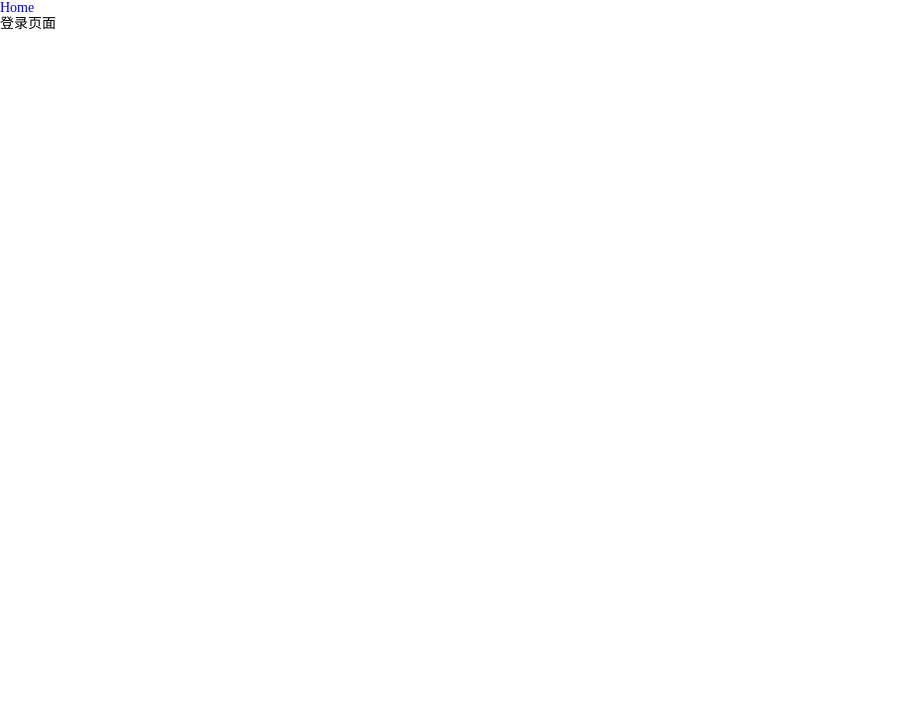
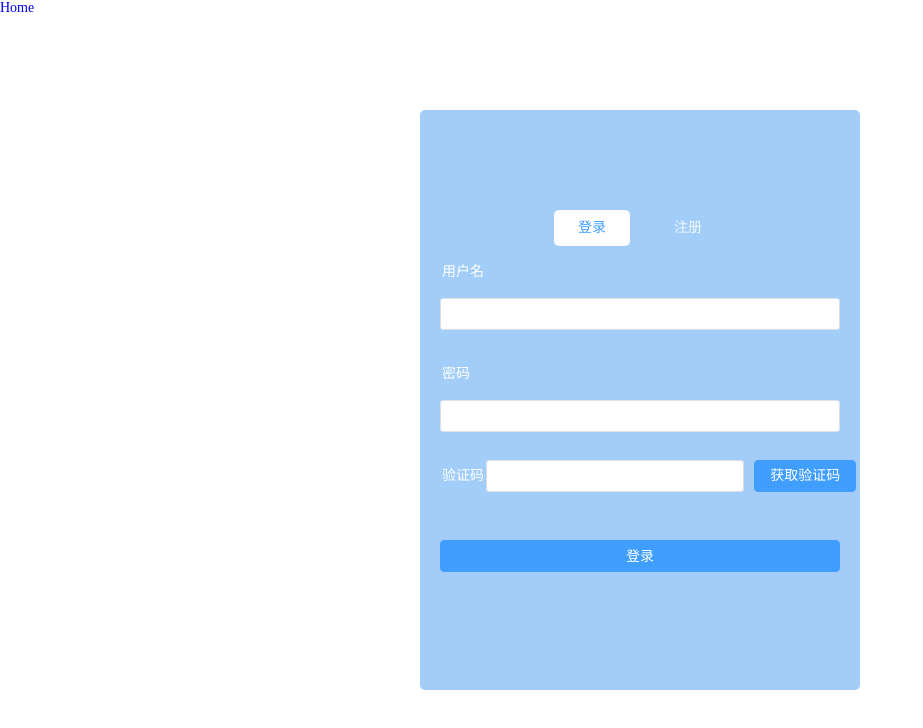
Before and after one commit to xiaolu2333/vue3-admin, a Vue app: page /#/Login in a window 1280 px wide. Before the commit this address had no page. Shown: the top 728 px of the page, without its empty margins (0-923 px from the left). Built offline with nearby package versions, Linux system fonts and the light colour scheme.

Commit message:
登录及注册业务：制作静态登陆页面

```diff
--- a/package.json
+++ b/package.json
@@ -30,6 +30,7 @@
     "sass": "^1.57.1",
     "sass-loader": "^12.6.0",
     "unplugin-auto-import": "^0.12.1",
+    "unplugin-element-plus": "^0.4.1",
     "unplugin-vue-components": "^0.22.12"
   }
 }
--- a/src/plugins/elementui.js
+++ b/src/plugins/elementui.js
@@ -1,9 +1,12 @@
 /* jshint esversion: 6 */
 
 // 在这里手动导入需要的组件，避免造成 main.js 文件过于混乱
-import { ElButton, ElSwitch } from "element-plus";
+import { ElButton, ElSwitch, ElForm, ElFormItem, ElInput } from "element-plus";
 export default (app) => {
   "use strict";
   app.use(ElButton);
   app.use(ElSwitch);
+  app.use(ElForm);
+  app.use(ElFormItem);
+  app.use(ElInput);
 };
--- /dev/null
+++ b/src/styles/elementui.scss
@@ -0,0 +1,4 @@
+.el-button-block {
+  display: block;
+  width: 100%;
+}
--- a/src/styles/main.scss
+++ b/src/styles/main.scss
@@ -1,3 +1,5 @@
+@import "./elementui.scss";
+
 // 导入重置后的浏览器默认样式
 @import "./normalize.scss";
 
--- a/src/views/account/Login.vue
+++ b/src/views/account/Login.vue
@@ -1,5 +1,39 @@
 <template>
-  <div>登录页面</div>
+  <div id="login">
+    <div class="form-wrap">
+      <ul class="manu-tab">
+        <li class="current">登录</li>
+        <li>注册</li>
+      </ul>
+      <el-form ref="form" :model="form">
+        <el-form-item>
+          <label class="form--label">用户名</label>
+          <el-input type="text"></el-input>
+        </el-form-item>
+        <el-form-item>
+          <label class="form--label">密码</label>
+          <el-input type="password"></el-input>
+        </el-form-item>
+        <el-form-item>
+          <label class="form--label">验证码</label>
+          <el-row :gutter="10">
+            <el-col :span="20">
+              <el-input></el-input>
+            </el-col>
+            <el-col :span="4">
+              <el-button type="primary">获取验证码</el-button>
+            </el-col>
+          </el-row>
+        </el-form-item>
+        <el-form-item>
+          <label class="form--label"></label>
+          <el-button type="primary" class="el-button-block" @click="submit"
+            >登录
+          </el-button>
+        </el-form-item>
+      </el-form>
+    </div>
+  </div>
 </template>
 
 <script>
@@ -8,4 +42,49 @@ export default {
 };
 </script>
 
-<style scoped></style>
+<style lang="scss" scoped>
+#login {
+  height: 100vh; // 100% viewport height
+  background-color: #ffffff;
+  padding: 20px;
+}
+
+.form-wrap {
+  // 水平垂直居中
+  position: absolute; // 相对于父元素定位
+  top: 50%; // 50% 父元素高度
+  left: 50%; // 50% 父元素宽度
+  //margin: auto; // 块元素水平居中
+  transform: translate(-50%, -50%); // 位移，相对于自身宽高的 50%
+  width: 400px;
+  padding: 100px 20px; // 100px top and bottom, 20px left and right
+  background-color: #a2cdf9;
+  border-radius: 5px; // 圆角
+}
+
+.manu-tab {
+  text-align: center;
+
+  li {
+    display: inline-block; // 块级内联元素，可以设置宽高。让li元素在一行显示
+    padding: 10px 24px;
+    margin: 0 10px;
+    color: aliceblue;
+    font-size: 14px;
+    border-radius: 5px; // 圆角
+    cursor: pointer; // 鼠标悬停时显示手型
+    &.current {
+      // &表示当前元素。设置当前选中的li元素的样式
+      background-color: #fff;
+      color: #409eff;
+    }
+  }
+}
+
+.form--label {
+  display: block;
+  margin: 10px 2px; // 上下间距10，左右间距2
+  color: #ffffff;
+  font-size: 14px;
+}
+</style>
--- a/vue.config.js
+++ b/vue.config.js
@@ -1,6 +1,7 @@
 /* jshint esversion: 6 */
 
 const path = require("path");
+const ElementPlus = require("unplugin-element-plus/webpack").default;
 
 // // 自动按需引入  element-plus ui 组件
 // const AutoImport = require("unplugin-auto-import/webpack");
@@ -22,14 +23,12 @@ module.exports = {
    **/
   chainWebpack: (config) => {},
   configureWebpack: {
-    // plugins: [
-    //   AutoImport({
-    //     resolvers: [ElementPlusResolver()],
-    //   }),
-    //   Components({
-    //     resolvers: [ElementPlusResolver()],
-    //   }),
-    // ],
+    plugins: [
+      // unplugin-element-plus 0.4.1 版本这样用，代替了之前的 ElementPlus()
+      require("unplugin-element-plus/webpack")({
+        // options
+      }),
+    ],
   },
 
   // 生产环境是否生成 sourceMap 文件
```
Also changed, not shown: src/main.js (+8 -7 lines), 1 other file (tests, documents, lock files or other folders).
